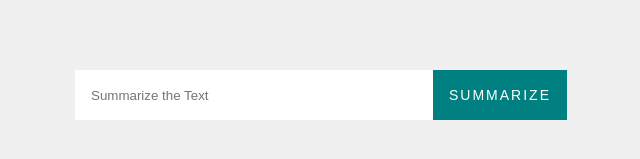
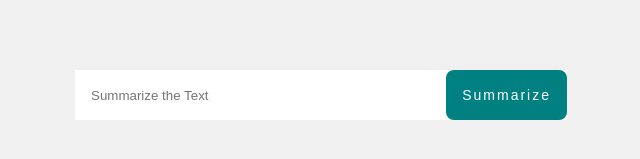
Before and after one commit to Ashesha1-Coder/Summarize, a plain HTML site: page index.html in a window 1280 px wide. Shown: the part 305-464 px from the top of the page, without its empty margins (319-959 px from the left). Drawn offline with Linux system fonts and the light colour scheme.

Commit message:
changed text of button and color

```diff
--- a/app.css
+++ b/app.css
@@ -28,7 +28,7 @@ button{
     color:white;
     padding:0 16px;
     letter-spacing:2px;
-    text-transform:uppercase;
+    border-radius:8px;
     font-size:14px;
     border:none;
     curser:pointer;
```
